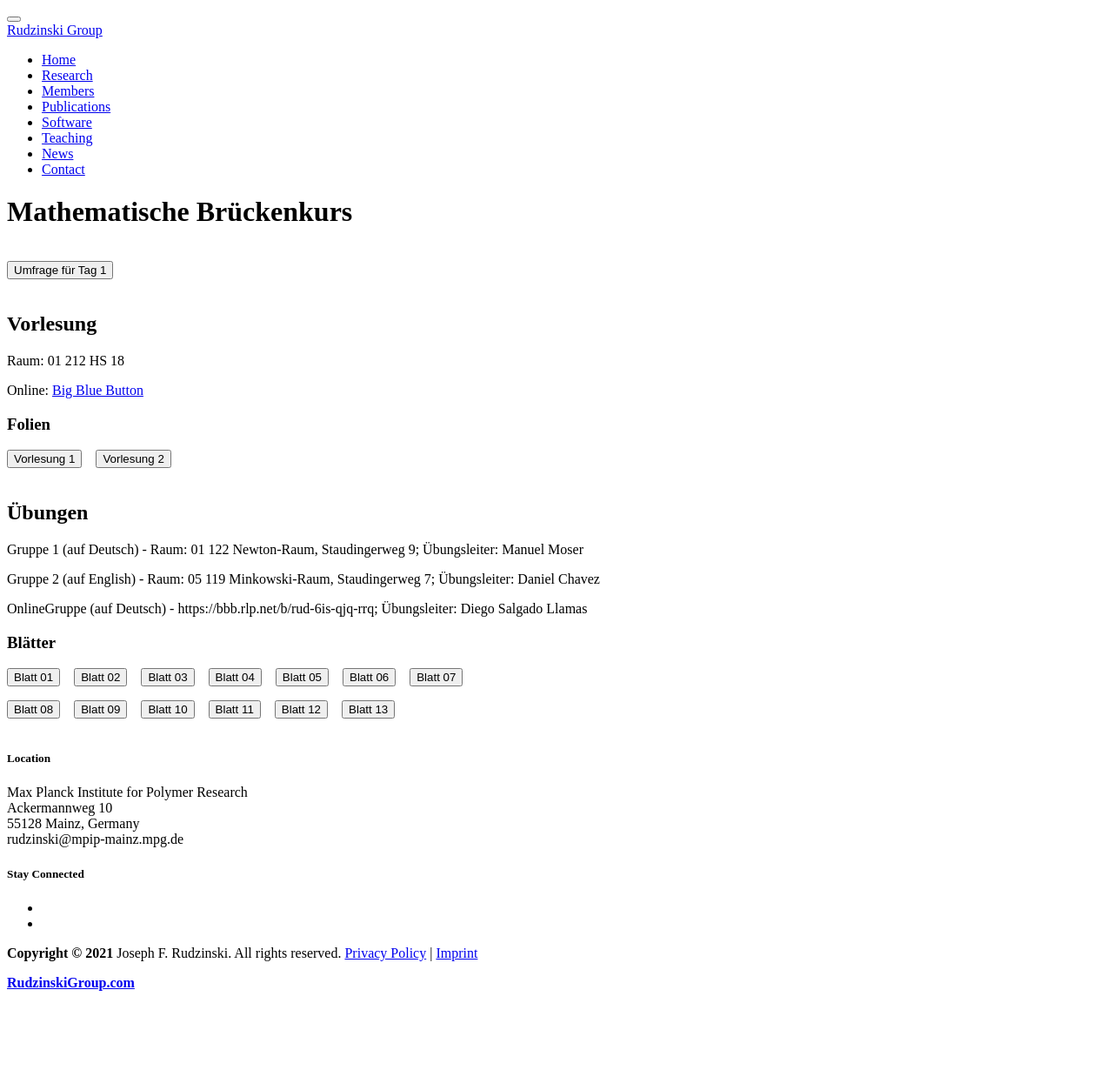
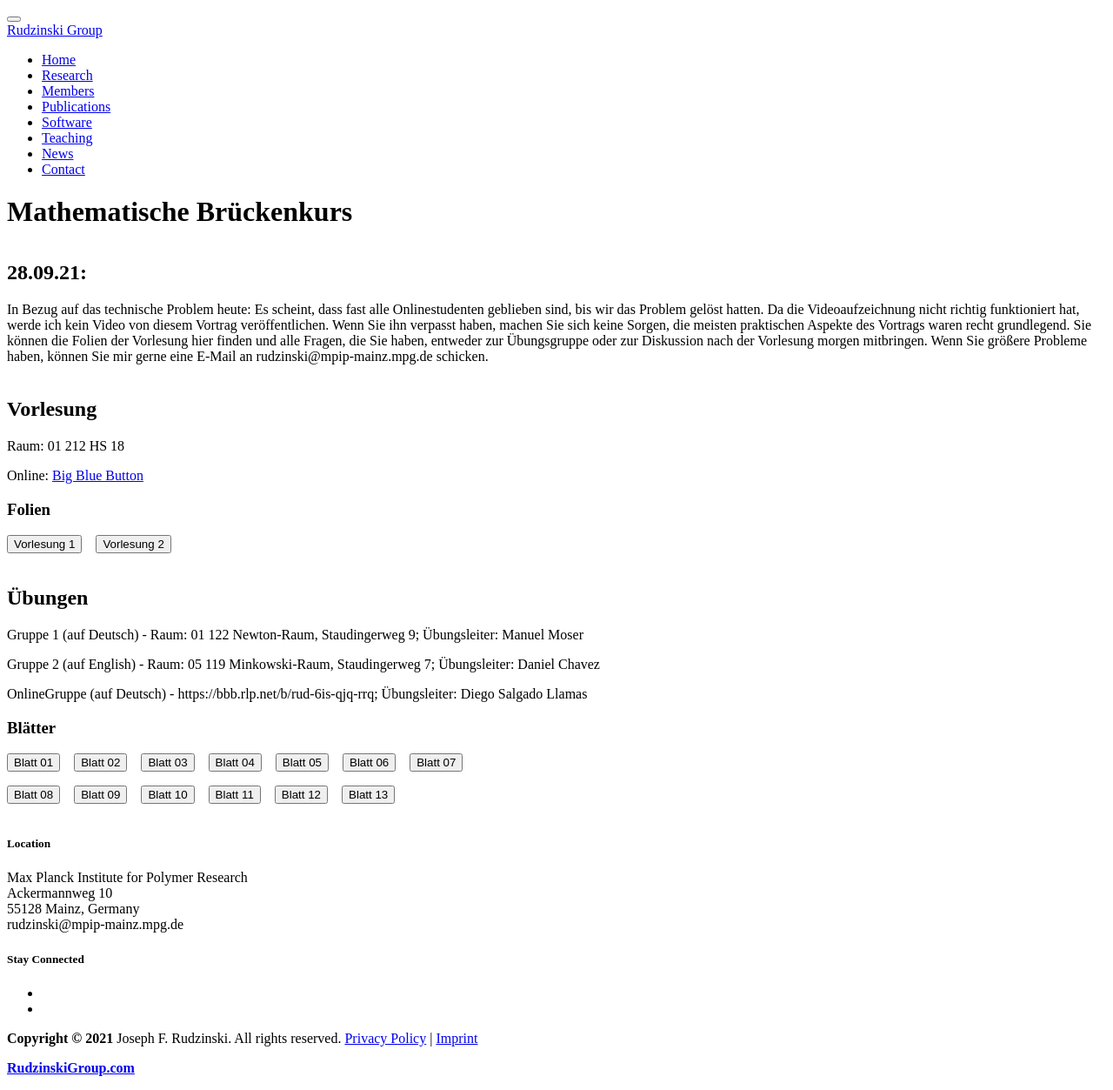
Before and after one commit to JFRudzinski/JFRudzinski.github.io, a Jekyll site: the page built from _posts/classes/2021-09-26-Brueckenkurs.md, in a window 1280 px wide. Shown: the whole page at 87% size. Built offline with Jekyll 4.4.1, drawn with Linux system fonts in a browser that asks for light colours; before the commit the page ends 1155 px from its top, so only the background shows below that.

Commit message:
Added Announcement from today

```diff
--- a/_posts/classes/2021-09-26-Brueckenkurs.md
+++ b/_posts/classes/2021-09-26-Brueckenkurs.md
@@ -12,7 +12,8 @@ categories: jekyll Class
 
 <div class="container">
     <div class="center" style="margin-top:1cm; margin-bottom:1cm">
-        <a href="https://forms.gle/GyFc6HxY5y6XXbS4A" target="_blank"><button class="button-new shadow">Umfrage für Tag 1</button></a>
+        <h2 class="post-title">28.09.21:</h2>
+        <p> In Bezug auf das technische Problem heute: Es scheint, dass fast alle Onlinestudenten geblieben sind, bis wir das Problem gelöst hatten. Da die Videoaufzeichnung nicht richtig funktioniert hat, werde ich kein Video von diesem Vortrag veröffentlichen. Wenn Sie ihn verpasst haben, machen Sie sich keine Sorgen, die meisten praktischen Aspekte des Vortrags waren recht grundlegend. Sie können die Folien der Vorlesung hier finden und alle Fragen, die Sie haben, entweder zur Übungsgruppe oder zur Diskussion nach der Vorlesung morgen mitbringen. Wenn Sie größere Probleme haben, können Sie mir gerne eine E-Mail an rudzinski@mpip-mainz.mpg.de schicken. </p>
     </div>
 </div>
 
```
